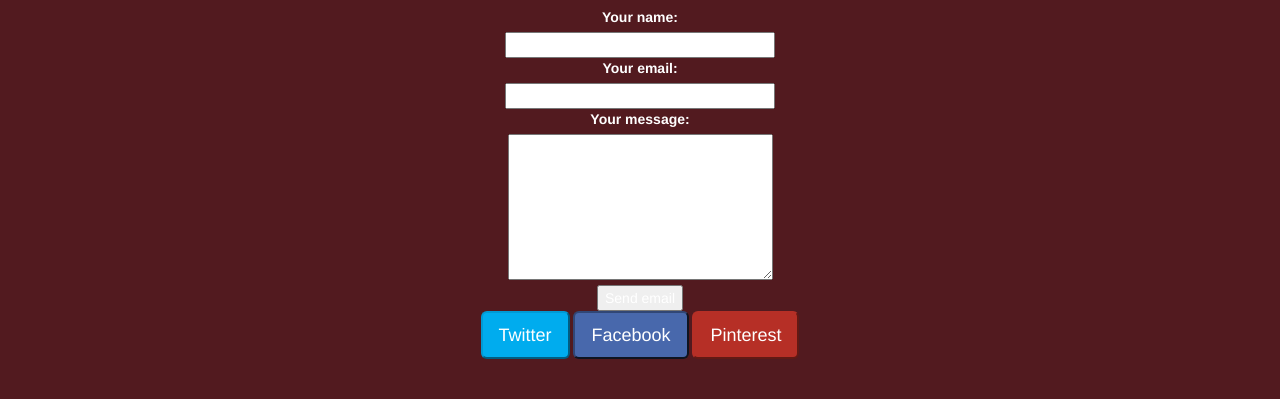
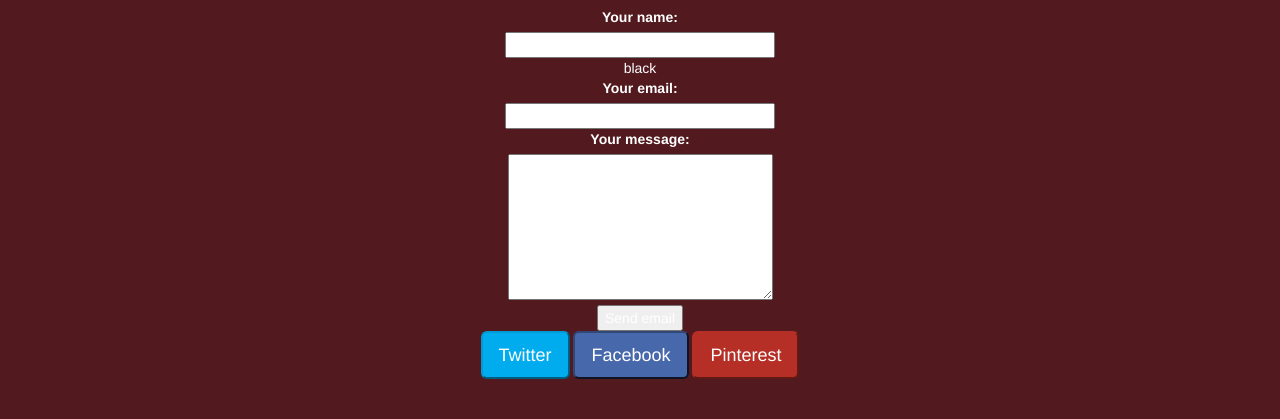
Before and after one commit to mirabeladan/soaprika.github.io, a plain HTML site: page index.html in a window 1280 px wide. Shown: the part 1086-1505 px from the top of the page. Drawn offline with nearby package versions, Linux system fonts and the light colour scheme.

Commit message:
Update index.html

```diff
--- a/index.html
+++ b/index.html
@@ -124,6 +124,7 @@
 	<div class="row">
 		<label for="name">Your name:</label><br />
 		<input id="name" class="input" name="name" type="text" value="" size="30" color= "black" /><br />
+		<color> black </color>
 	</div>
 	<div class="row">
 		<label for="email">Your email:</label><br />
```
